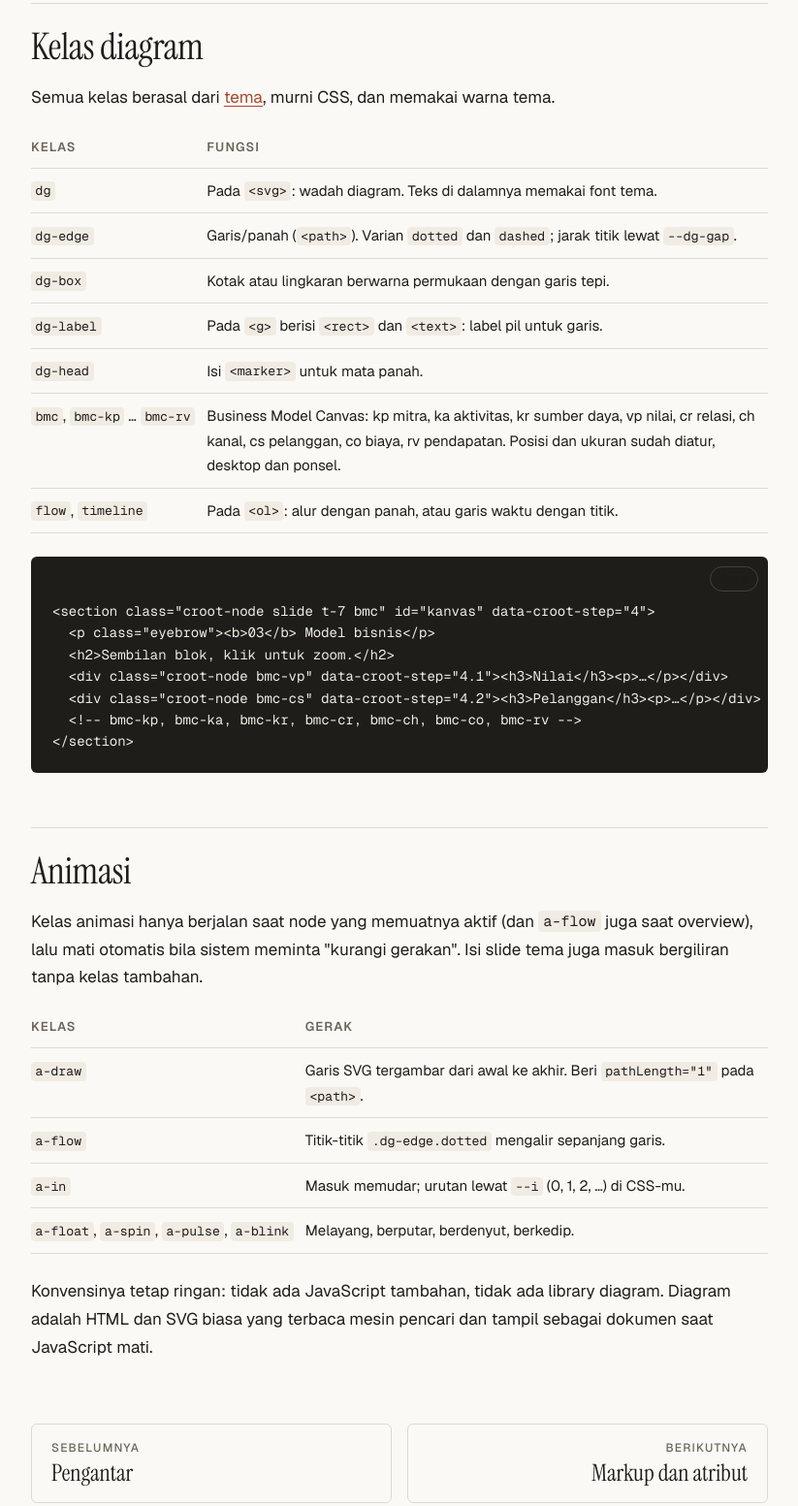
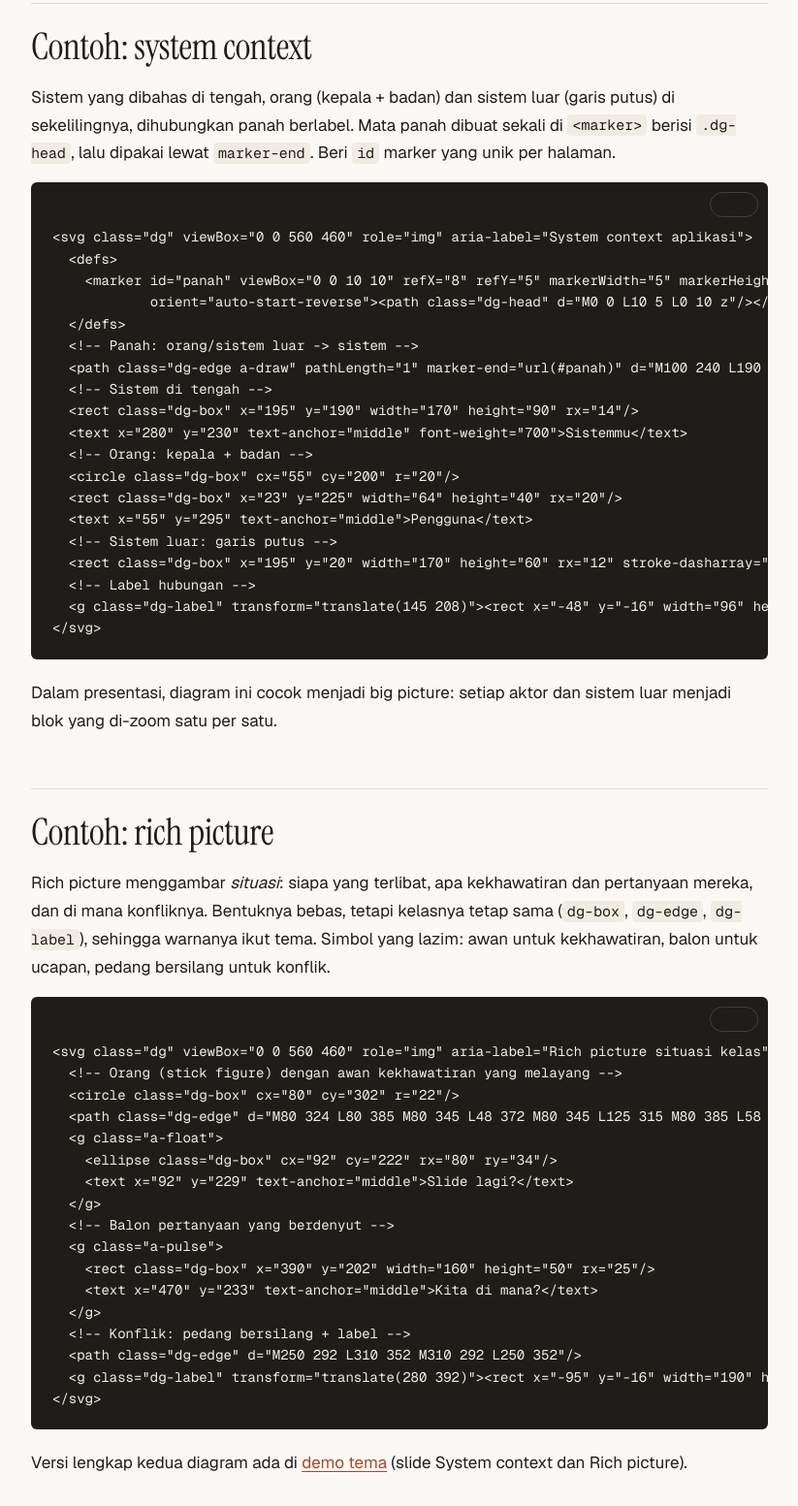
Before and after one commit to crootss/docs, a plain HTML site: page big-picture/index.html in a window 1280 px wide. Shown: the part 2236-3789 px from the top of the page at 97% size, without its empty margins (376-1199 px from the left). Drawn offline with nearby package versions, Linux system fonts and the light colour scheme.

Commit message:
big-picture: contoh system context dan rich picture

```diff
--- a/big-picture/index.html
+++ b/big-picture/index.html
@@ -146,6 +146,50 @@
   </tbody>
 </table>
 
+<h2 id="contoh-system-context">Contoh: system context</h2>
+<p>Sistem yang dibahas di tengah, orang (kepala + badan) dan sistem luar (garis putus) di sekelilingnya, dihubungkan panah berlabel. Mata panah dibuat sekali di <code>&lt;marker&gt;</code> berisi <code>.dg-head</code>, lalu dipakai lewat <code>marker-end</code>. Beri <code>id</code> marker yang unik per halaman.</p>
+<pre><code class="language-html">&lt;svg class=&quot;dg&quot; viewBox=&quot;0 0 560 460&quot; role=&quot;img&quot; aria-label=&quot;System context aplikasi&quot;&gt;
+  &lt;defs&gt;
+    &lt;marker id=&quot;panah&quot; viewBox=&quot;0 0 10 10&quot; refX=&quot;8&quot; refY=&quot;5&quot; markerWidth=&quot;5&quot; markerHeight=&quot;5&quot;
+            orient=&quot;auto-start-reverse&quot;&gt;&lt;path class=&quot;dg-head&quot; d=&quot;M0 0 L10 5 L0 10 z&quot;/&gt;&lt;/marker&gt;
+  &lt;/defs&gt;
+  &lt;!-- Panah: orang/sistem luar -&gt; sistem --&gt;
+  &lt;path class=&quot;dg-edge a-draw&quot; pathLength=&quot;1&quot; marker-end=&quot;url(#panah)&quot; d=&quot;M100 240 L190 240&quot;/&gt;
+  &lt;!-- Sistem di tengah --&gt;
+  &lt;rect class=&quot;dg-box&quot; x=&quot;195&quot; y=&quot;190&quot; width=&quot;170&quot; height=&quot;90&quot; rx=&quot;14&quot;/&gt;
+  &lt;text x=&quot;280&quot; y=&quot;230&quot; text-anchor=&quot;middle&quot; font-weight=&quot;700&quot;&gt;Sistemmu&lt;/text&gt;
+  &lt;!-- Orang: kepala + badan --&gt;
+  &lt;circle class=&quot;dg-box&quot; cx=&quot;55&quot; cy=&quot;200&quot; r=&quot;20&quot;/&gt;
+  &lt;rect class=&quot;dg-box&quot; x=&quot;23&quot; y=&quot;225&quot; width=&quot;64&quot; height=&quot;40&quot; rx=&quot;20&quot;/&gt;
+  &lt;text x=&quot;55&quot; y=&quot;295&quot; text-anchor=&quot;middle&quot;&gt;Pengguna&lt;/text&gt;
+  &lt;!-- Sistem luar: garis putus --&gt;
+  &lt;rect class=&quot;dg-box&quot; x=&quot;195&quot; y=&quot;20&quot; width=&quot;170&quot; height=&quot;60&quot; rx=&quot;12&quot; stroke-dasharray=&quot;10 8&quot;/&gt;
+  &lt;!-- Label hubungan --&gt;
+  &lt;g class=&quot;dg-label&quot; transform=&quot;translate(145 208)&quot;&gt;&lt;rect x=&quot;-48&quot; y=&quot;-16&quot; width=&quot;96&quot; height=&quot;32&quot; rx=&quot;16&quot;/&gt;&lt;text&gt;memakai&lt;/text&gt;&lt;/g&gt;
+&lt;/svg&gt;</code></pre>
+<p>Dalam presentasi, diagram ini cocok menjadi big picture: setiap aktor dan sistem luar menjadi blok yang di-zoom satu per satu.</p>
+
+<h2 id="contoh-rich-picture">Contoh: rich picture</h2>
+<p>Rich picture menggambar <em>situasi</em>: siapa yang terlibat, apa kekhawatiran dan pertanyaan mereka, dan di mana konfliknya. Bentuknya bebas, tetapi kelasnya tetap sama (<code>dg-box</code>, <code>dg-edge</code>, <code>dg-label</code>), sehingga warnanya ikut tema. Simbol yang lazim: awan untuk kekhawatiran, balon untuk ucapan, pedang bersilang untuk konflik.</p>
+<pre><code class="language-html">&lt;svg class=&quot;dg&quot; viewBox=&quot;0 0 560 460&quot; role=&quot;img&quot; aria-label=&quot;Rich picture situasi kelas&quot;&gt;
+  &lt;!-- Orang (stick figure) dengan awan kekhawatiran yang melayang --&gt;
+  &lt;circle class=&quot;dg-box&quot; cx=&quot;80&quot; cy=&quot;302&quot; r=&quot;22&quot;/&gt;
+  &lt;path class=&quot;dg-edge&quot; d=&quot;M80 324 L80 385 M80 345 L48 372 M80 345 L125 315 M80 385 L58 428 M80 385 L102 428&quot;/&gt;
+  &lt;g class=&quot;a-float&quot;&gt;
+    &lt;ellipse class=&quot;dg-box&quot; cx=&quot;92&quot; cy=&quot;222&quot; rx=&quot;80&quot; ry=&quot;34&quot;/&gt;
+    &lt;text x=&quot;92&quot; y=&quot;229&quot; text-anchor=&quot;middle&quot;&gt;Slide lagi?&lt;/text&gt;
+  &lt;/g&gt;
+  &lt;!-- Balon pertanyaan yang berdenyut --&gt;
+  &lt;g class=&quot;a-pulse&quot;&gt;
+    &lt;rect class=&quot;dg-box&quot; x=&quot;390&quot; y=&quot;202&quot; width=&quot;160&quot; height=&quot;50&quot; rx=&quot;25&quot;/&gt;
+    &lt;text x=&quot;470&quot; y=&quot;233&quot; text-anchor=&quot;middle&quot;&gt;Kita di mana?&lt;/text&gt;
+  &lt;/g&gt;
+  &lt;!-- Konflik: pedang bersilang + label --&gt;
+  &lt;path class=&quot;dg-edge&quot; d=&quot;M250 292 L310 352 M310 292 L250 352&quot;/&gt;
+  &lt;g class=&quot;dg-label&quot; transform=&quot;translate(280 392)&quot;&gt;&lt;rect x=&quot;-95&quot; y=&quot;-16&quot; width=&quot;190&quot; height=&quot;32&quot; rx=&quot;16&quot;/&gt;&lt;text&gt;waktu vs tampilan&lt;/text&gt;&lt;/g&gt;
+&lt;/svg&gt;</code></pre>
+<p>Versi lengkap kedua diagram ada di <a href="https://github.com/crootss/themes/tree/main/demo">demo tema</a> (slide System context dan Rich picture).</p>
+
 <h2 id="kelas">Kelas diagram</h2>
 <p>Semua kelas berasal dari <a href="../tema/">tema</a>, murni CSS, dan memakai warna tema.</p>
 <table>
```
